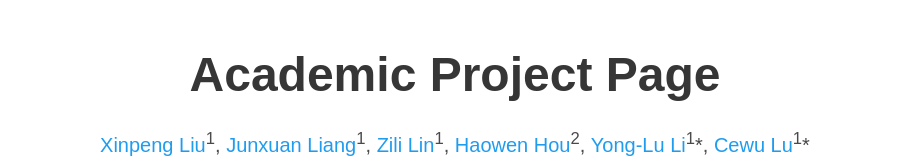
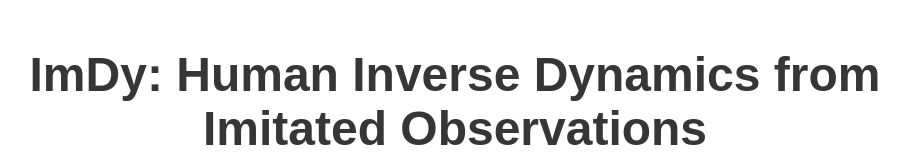
Before and after one commit to OkayJeff5/ImDy, a plain HTML site: page index.html in a window 1280 px wide. Shown: the top 165 px of the page, without its empty margins (185-1094 px from the left). Drawn offline with nearby package versions, Linux system fonts and the light colour scheme; some icons are missing; a web font is replaced by a local one.

Commit message:
Add files via upload

```diff
--- a/index.html
+++ b/index.html
@@ -52,7 +52,7 @@
       <div class="container is-max-desktop">
         <div class="columns is-centered">
           <div class="column has-text-centered">
-            <h1 class="title is-1 publication-title">Academic Project Page</h1>
+            <h1 class="title is-1 publication-title">ImDy: Human Inverse Dynamics from Imitated Observations</h1>
             <div class="is-size-5 publication-authors">
               <!-- Paper authors -->
               <span class="author-block">
```
